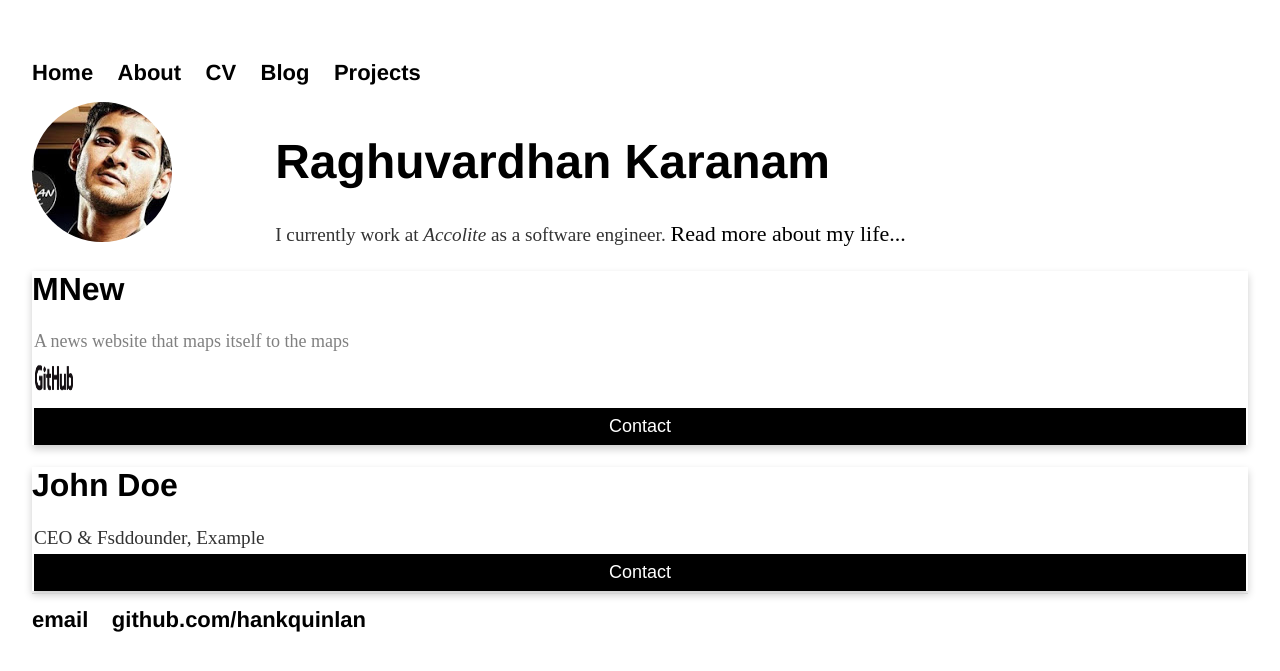
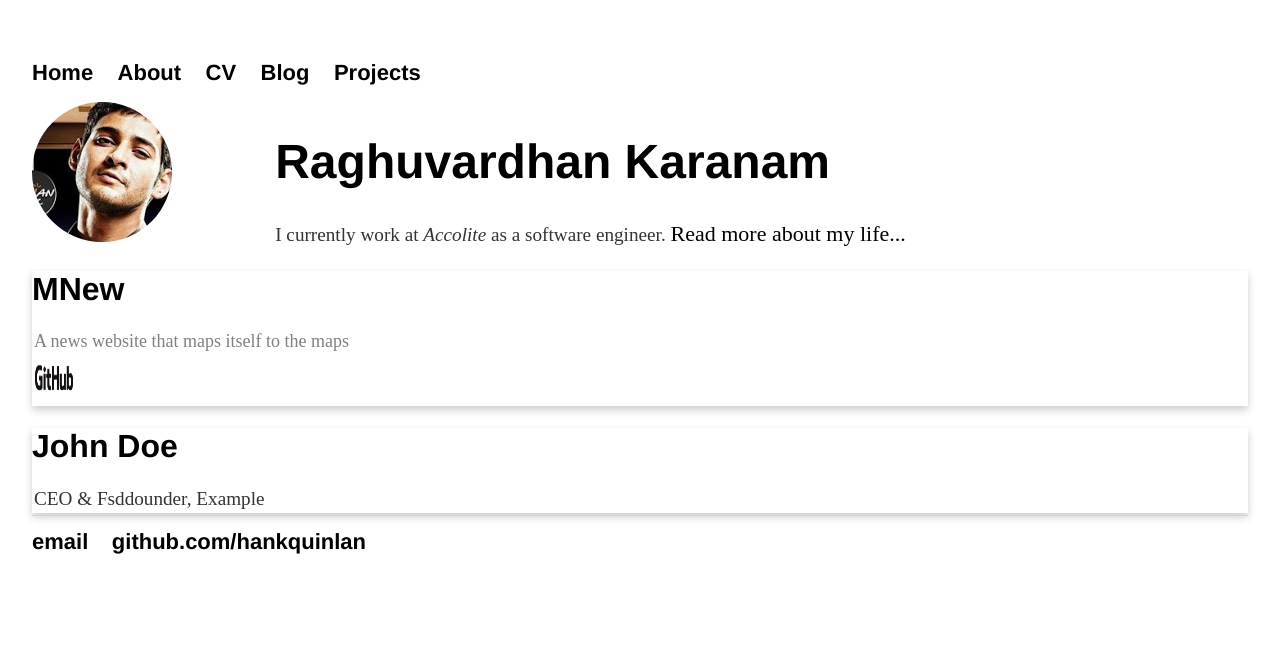
Before and after one commit to raghuvardhan/raghuvardhan.github.io, a Jekyll site: the page built from index.html, in a window 1280 px wide. Shown: the top 671 px of the page. Built offline with Jekyll 4.4.1, drawn with Linux system fonts in a browser that asks for light colours.

Commit message:
Update index.html

```diff
--- a/index.html
+++ b/index.html
@@ -9,12 +9,9 @@ title: Raghu Karanam, Android developer
   <h1 class="projectTitle">MNew</h1>
   <p class="description">A news website that maps itself to the maps</p>
   <a href="https://github.com/raghuvardhan/MNews" title="github"><img class="logo" src="assets/images/githublogo.png" alt="logo"></a>
-
-  <p><button>Contact</button></p>
 </div>
 <div class="card">
   <h1 class="projectTitle">John Doe</h1>
   <p class="title">CEO & Fsddounder, Example</p>
   <a href="github.com" class = " fa fa-github"></a>
-  <p><button>Contact</button></p>
 </div>
```
